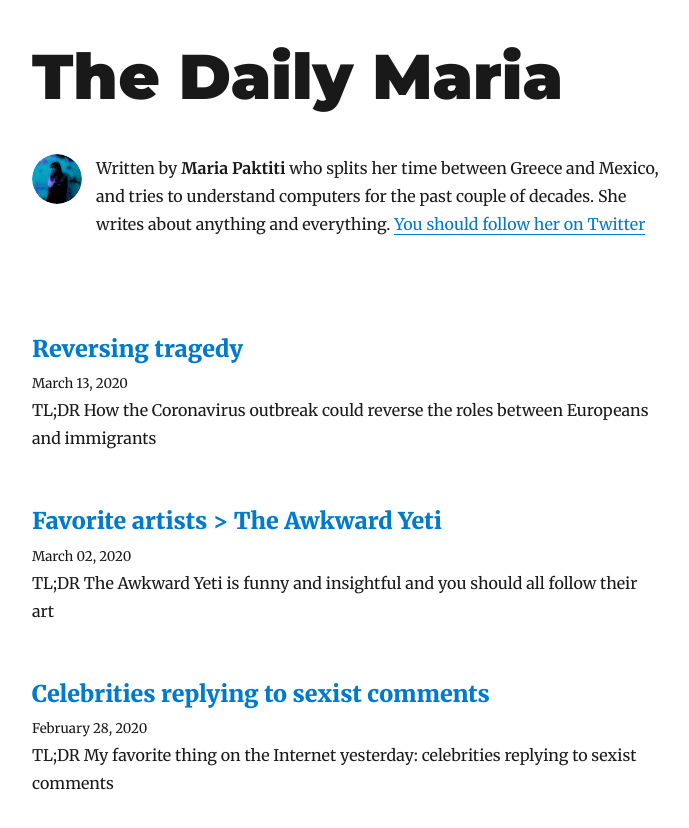
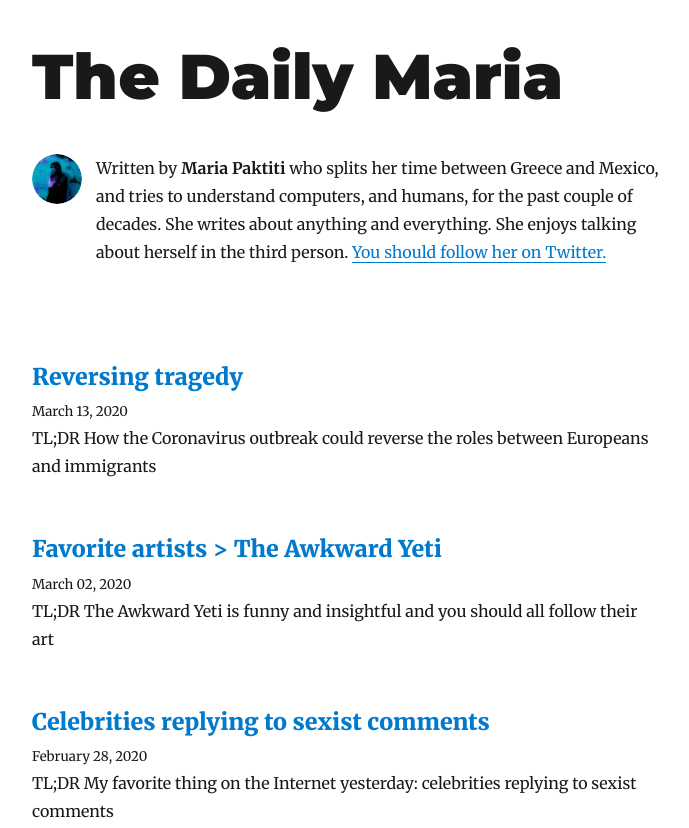
Before and after one commit to mpaktiti/blog, a Gatsby site: page / in a window 1280 px wide. Shown: the top 828 px of the page, without its empty margins (293-982 px from the left). Built offline with nearby package versions, Linux system fonts and the light colour scheme; Gatsby itself is replaced by a stand-in of ours; some packages are replaced by stand-ins of ours.

Commit message:
docs: update bio

```diff
--- a/src/components/bio.js
+++ b/src/components/bio.js
@@ -55,11 +55,11 @@ const Bio = () => {
       />
       <p>
         Written by <strong>{author}</strong> who splits her time between Greece
-        and Mexico, and tries to understand computers for the past couple of
-        decades. She writes about anything and everything.
+        and Mexico, and tries to understand computers, and humans, for the past couple of
+        decades. She writes about anything and everything. She enjoys talking about herself in the third person.
         {` `}
         <a href={`https://twitter.com/${social.twitter}`}>
-          You should follow her on Twitter
+          You should follow her on Twitter.
         </a>
       </p>
     </div>
```
